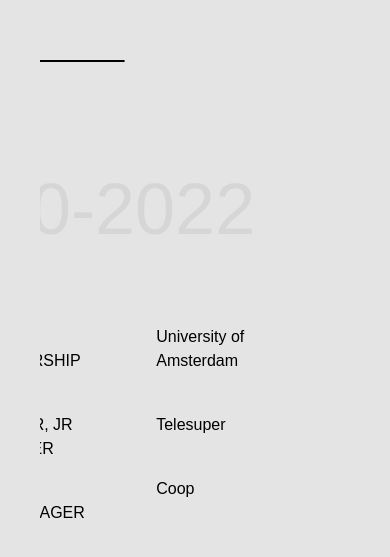
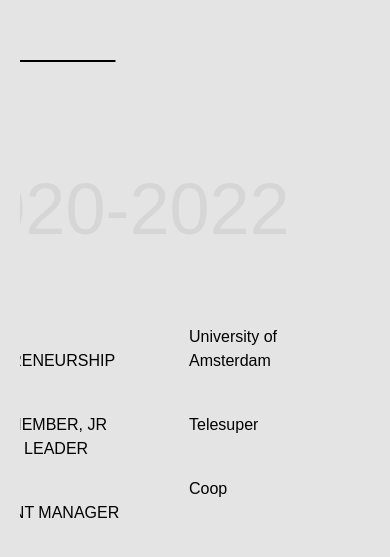
Before and after one commit to alessndro/portfolio2, a React (Vite) app: page / in a window 390 px wide. Shown: the part 2556-3113 px from the top of the page. Built offline with nearby package versions, Linux system fonts and the light colour scheme.

Commit message:
small changes for devices

```diff
--- a/src/components/Experience.jsx
+++ b/src/components/Experience.jsx
@@ -69,7 +69,7 @@
 
 
     return (
-      <section ref={targetRef} className="relative h-[300vh]  container mx-auto px-10">
+      <section ref={targetRef} className="relative h-[300vh]  container mx-auto px-5 md:px-10">
         <div className="sticky top-0 flex h-screen items-center overflow-hidden">
             {/* https://www.framer.com/motion/use-scroll/ */}
           <motion.div style={{ x }} className="flex gap-20 md:gap-2">
@@ -82,7 +82,7 @@
                     >
                 <p className='gray-text text-7xl md:text-9xl'>2017-2020</p>
 
-                <div className='flex flex-row gap-10'>
+                <div className='flex flex-row gap-5 md:gap-10'>
                   <div className='py-20 text-md md:text-xl'>
                       <p className='mb-10 font-thin'>BACHELOR BUSINESS ADMINISTRATION</p>
                       <p className='mb-10 font-thin'>MINOR PROGRAMMING</p>
@@ -106,7 +106,7 @@
                     className="group relative h-[450px] w-[100vw] overflow-hidden"
                     >
                 <p className='gray-text text-7xl md:text-9xl'>2020-2022</p>
-                <div className='flex flex-row gap-10'>
+                <div className='flex flex-row gap-5 md:gap-10'>
                   <div className='py-20 text-md md:text-xl'>
                     <p className='mb-10 font-thin'>MASTER ENTREPRENEURSHIP</p>
                     <p className='mb-10 font-thin'>SCRUM MEMBER, JR PROJECT LEADER</p>
@@ -128,7 +128,7 @@
                     className="group relative h-[450px] w-[100vw] overflow-hidden"
             >
                 <p className='gray-text text-7xl md:text-9xl'>2022-2023</p>
-                <div className='flex flex-row gap-10'>
+                <div className='flex flex-row gap-5 md:gap-10'>
                   <div className='py-20 text-md md:text-xl'>
                     <p className='mb-10 font-thin'>BACKPACKING TRIP</p>
                   </div>
@@ -146,7 +146,7 @@
                     className="group relative h-[450px] w-[100vw] overflow-hidden"
             >
                 <p className='gray-text text-7xl md:text-9xl'>2023-2024</p>
-                <div className='flex flex-row gap-10'>
+                <div className='flex flex-row gap-5 md:gap-10'>
                   <div className='py-20 text-md md:text-xl'>
                     <p className='mb-10 font-thin'>INTRODUCTION TO COMPUTER SCIENCE</p>
                     <p className='mb-10 font-thin'>UX DESIGN</p>
@@ -163,7 +163,7 @@
             </motion.div>
 
             <div className='flex items-center justify-center '>
-            <h2 className='text-8xl'>MY PROJECTS</h2>
+            <h2 className='text-6xl lg:text-8xl'>MY PROJECTS</h2>
             </div>
           </motion.div>
 
```
